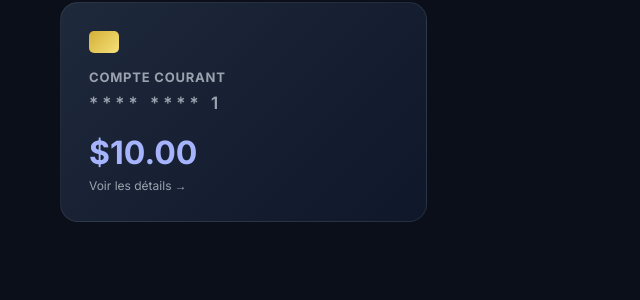
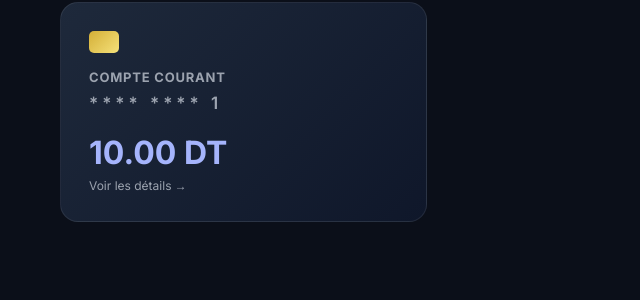
Before and after one commit to Dalel1akremi/banking-api-secure, a Flask app: template bank_frontend/templates/dashboard.html in a window 1280 px wide. Shown: the part 207-507 px from the top of the page, without its empty margins (0-640 px from the left). Run offline with Flask 3, Linux system fonts and the light colour scheme; the template is opened without the code that fills it: most values are stand-ins (such as "Sample title", 1, 10 or a date in 2020).

```diff
--- a/bank_frontend/templates/dashboard.html
+++ b/bank_frontend/templates/dashboard.html
@@ -77,7 +77,7 @@
             <div class="visa-chip"></div>
             <h3>Compte Courant</h3>
             <div class="account-number">**** **** {{ acc.account_number[-4:] }}</div>
-            <div class="balance">${{ "%.2f" | format(acc.balance | float) }}</div>
+            <div class="balance">{{ "%.2f" | format(acc.balance | float) }} DT</div>
             <p>Voir les détails &rarr;</p>
         </a>
         {% else %}
```
